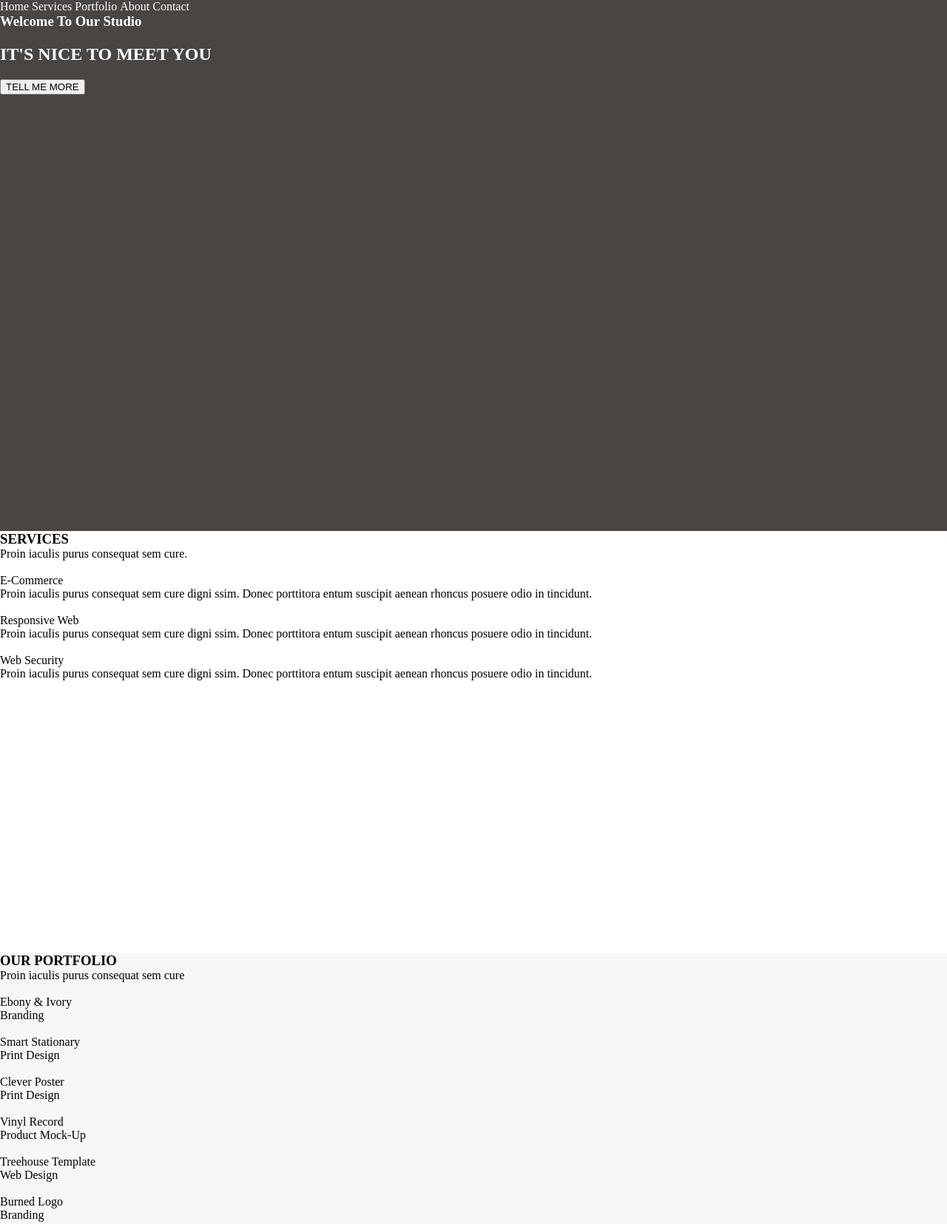
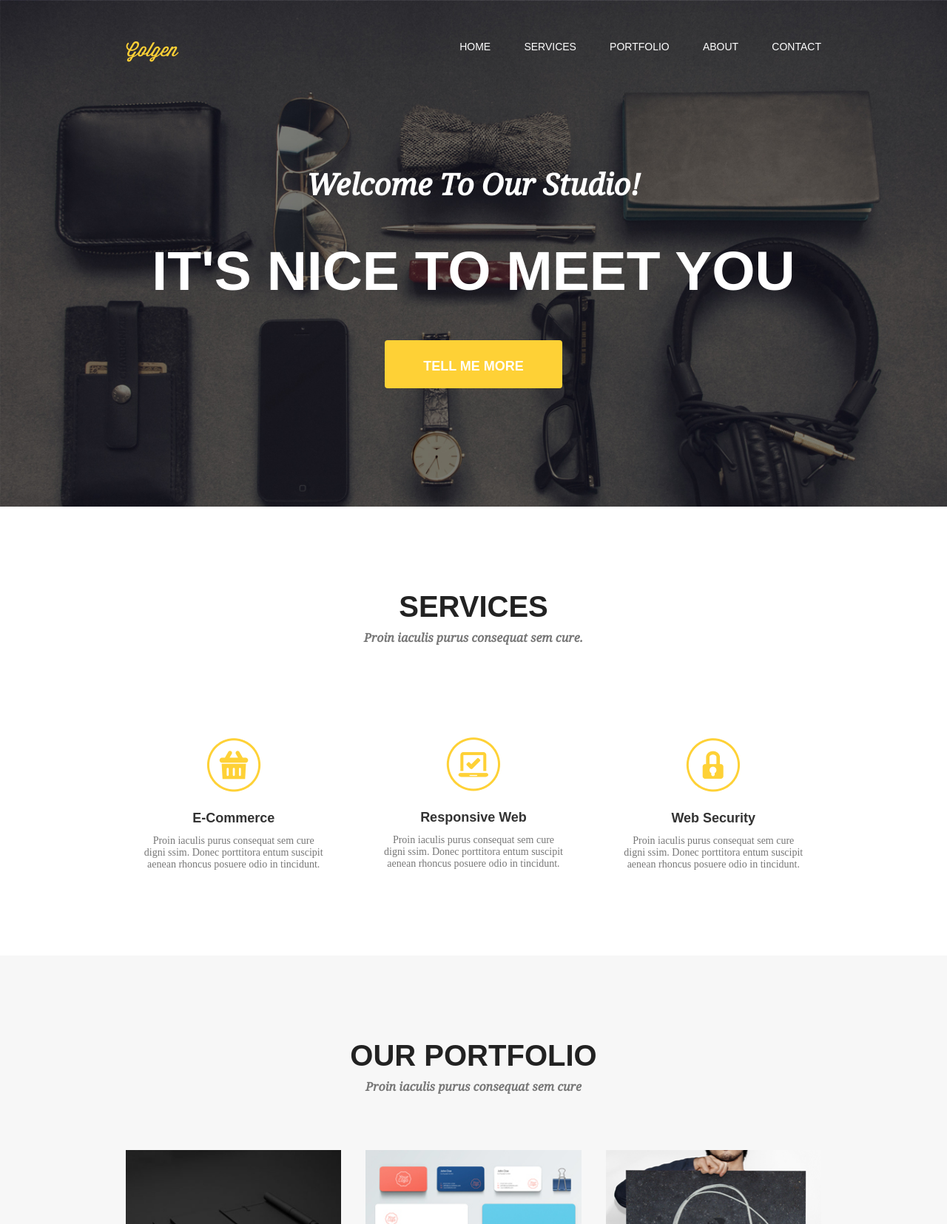
Before and after one commit to ilyuhin/MCSproject, a plain HTML site: page index.html in a window 1280 px wide. Shown: the top 1655 px of the page at 74% size. Drawn offline with Linux system fonts and the light colour scheme.

Commit message:
Second commit

```diff
--- /dev/null
+++ b/fonts.css
@@ -0,0 +1,87 @@
+h1 {
+	color: #ffffff;
+	font-family: 'Montserrat', sans-serif;
+	font-weight: 700;
+	font-size: 75px;
+}
+
+h2 {
+	color: #ffffff;
+	font-size: 40px;
+	font-family: 'DroidSerif';
+}
+
+@font-face {
+	src: url('./fonts/DroidSerif-Italic.ttf');
+	font-family: DroidSerif;
+}
+
+h3 {
+	color: #222222;
+	font-family: 'Montserrat', sans-serif;
+	font-weight: 700;
+	font-size: 40px;
+}
+
+h4 {
+	color: #777777;
+	font-family: 'DroidSerif';
+	font-size: 16px;
+}
+
+
+h5 {
+	font-family: 'Montserrat', sans-serif;
+	font-weight: 700;
+    font-size: 18px;
+	color: #333333;
+}
+
+@font-face {
+	src: url('./fonts/DroidSerif-Italic.ttf');
+	font-family: DroidSerif;
+}
+
+h6 {
+	color: #737373;
+	font-size: 14px;
+	font-family: 'DroidSerif';
+}
+
+@font-face {
+	src: url('./fonts/DroidSerif-Italic.ttf');
+	font-family: DroidSerif;
+}
+
+.btn {
+ 	color: #ffffff;
+    font-family: 'Montserrat', sans-serif;
+	font-weight: 700;
+ 	font-size: 18px;
+ 	text-transform: uppercase;
+ }
+
+.logo {
+	color: #fed136;
+	font-size: 26px;
+	font-family: 'WisdomScript';
+}
+
+@font-face {
+    src: url('./fonts/WisdomScriptAJ.woff');
+	font-family: WisdomScript;
+}
+
+h5 {
+	font-family: 'Montserrat', sans-serif;
+	font-weight: 700;
+    font-size: 18px;
+	color: #333333;
+}
+
+.services-text {
+	color: #777777;
+	font-family: 'Roboto Slab', serif;
+	font-weight: 400;
+	font-size: 14px;
+}
--- a/index.html
+++ b/index.html
@@ -4,98 +4,103 @@
 	<meta charset="UTF-8">
 	<title>Project</title>
 	<link rel="stylesheet" href="style.css">
+	<link rel="stylesheet" href="normalize.css">
+	<link rel="stylesheet" href="fonts.css">
 </head>
 <body>
 	<header>
+		<div class="content-width menu-flex">
+			<div class="logo">Golgen</div>
 		    <ul class="menu-main">
-	        <li>Home</li>
-            <li>Services</li>
-            <li>Portfolio</li>
-            <li>About</li>
-            <li>Contact</li>
+	            <li><a href="#head">Home</a></li>
+                <li><a href="#services">Services</a></li>
+                <li><a href="#portfolio">Portfolio</a></li>
+                <li><a href="#about">About</a></li>
+                <li><a href="#contact">Contact</a></li>
 		    </ul>
+	    </div>
 	</header>
-	<section class="head-section">
-		<h3>Welcome To Our Studio</h3>
-		<p><h1>IT'S NICE TO MEET YOU</h1></p>
-		<p><button>TELL ME MORE</button></p>
-	</section>
-	<section class="services-section">
-
-	    <h3>SERVICES</h3>
-		<p>
-		    Proin iaculis purus consequat sem cure.
-		</p>
-		<div>
-			<p><img src=""></p>
-			<p>
-				E-Commerce
-			</p>
-			<p>
-				Proin iaculis purus consequat sem cure
-                digni ssim. Donec porttitora entum suscipit
-                aenean rhoncus posuere odio in tincidunt.
-			</p>
-        </div>
-        <div>
-			<p><img src=""></p>
-			<p>
-				Responsive Web
-			</p>
-			<p>
-				Proin iaculis purus consequat sem cure
-                digni ssim. Donec porttitora entum suscipit
-                aenean rhoncus posuere odio in tincidunt.
-			</p>
-        </div>
-        <div>
-			<p><img src=""></p>
-			<p>
-				Web Security
-			</p>
-			<p>
-				Proin iaculis purus consequat sem cure
-                digni ssim. Donec porttitora entum suscipit
-                aenean rhoncus posuere odio in tincidunt.
-			</p>
+	<section class="head-section" id="head">
+		<div class="conten-width">
+		    <h2>Welcome To Our Studio!</h2>
+		    <h1>IT'S NICE TO MEET YOU</h1>
+		    <div class="button-position"><input type="button" class='btn' value="Tell Me More"></div>
 		</div>
 	</section>
-	<section class="portfolio-section">
+	<section class="services-section" id="services">
+		<div class="content-width">
+	        <h3>SERVICES</h3>
+		    <h4>Proin iaculis purus consequat sem cure.</h4>
+		    <div class="flex-services">
+		        <div class="services-item">
+			        <img src="./img/services-item1.png" alt="E-Commerce">
+			        <h5>E-Commerce</h5>
+			        <div class="services-text">
+				    Proin iaculis purus consequat sem cure <br>
+				    digni ssim. Donec porttitora entum suscipit <br>
+				    aenean rhoncus posuere odio in tincidunt.
+			        </div>
+			    </div>
+                <div class="services-item">
+			        <img src="./img/services-item2.png" alt="Responsive Web">
+			        <h5>Responsive Web</h5>
+			        <div class="services-text">
+				    Proin iaculis purus consequat sem cure <br>
+				    digni ssim. Donec porttitora entum suscipit <br>
+				    aenean rhoncus posuere odio in tincidunt.
+			        </div>
+                </div>
+                <div class="services-item">
+			        <img src="./img/services-item3.png" alt="Web Security">
+				    <h5>Web Security</h5>
+	                <div class="services-text">
+				    Proin iaculis purus consequat sem cure <br>
+				    digni ssim. Donec porttitora entum suscipit <br>
+				    aenean rhoncus posuere odio in tincidunt.
+                    </div>
+                </div>
+            </div>
+        </div>
+	</section>
+	<section class="portfolio-section" id="portfolio">
+		<div class="content-width">
 	    <h3>OUR PORTFOLIO</h3>
-	    <p>Proin iaculis purus consequat sem cure</p>
-	    <div>
-		    <p><img src=""></p>
-		    <p>Ebony & Ivory</p>
-		    <p>Branding</p>
+	    <h4>Proin iaculis purus consequat sem cure</h4>
+	    <div class="flex">
+	        <div class="portfolio-item">
+		        <img src="./img/portfolio-item1.jpg" alt="Ebony & Ivory">
+		        <h5>Ebony & Ivory</h5>
+		        <h6>Branding</h6>
 	        </div>
-	    <div>
-		    <p><img src=""></p>
-		    <p>Smart Stationary</p>
-		    <p>Print Design</p>
+	        <div class="portfolio-item">
+		        <img src="./img/portfolio-item2.jpg" alt="Smart Stationary">
+		        <h5>Smart Stationary</h5>
+		        <h6>Print Design</h6>
 	        </div>
-	    <div>
-		    <p><img src=""></p>
-		    <p>Clever Poster</p>
-		    <p>Print Design</p>
+	        <div class="portfolio-item">
+		        <img src="./img/portfolio-item3.jpg" alt="Clever Poster">
+		        <h5>Clever Poster</h5>
+		        <h6>Print Design</h6>
 	        </div>
-	    <div>
-		    <p><img src=""></p>
-		    <p>Vinyl Record</p>
-		    <p>Product Mock-Up</p>
+	        <div class="portfolio-item">
+		        <img src="./img/portfolio-item4.jpg" alt="Vinyl Record">
+		        <h5>Vinyl Record</h5>
+		        <h6>Product Mock-Up</h6>
 	        </div>
-	    <div>
-		    <p><img src=""></p>
-		    <p>Treehouse Template</p>
-		    <p>Web Design</p>
+	        <div class="portfolio-item">
+		        <img src="./img/portfolio-item5.jpg" alt="Treehouse Template">
+		        <h5>Treehouse Template</h5>
+		        <h6>Web Desig</h6>
 	        </div>
-	    <div>
-		    <p><img src=""></p>
-		    <p>Burned Logo</p>
-		    <p>Branding</p>
+	        <div class="portfolio-item">
+		        <img src="./img/portfolio-item6.jpg" alt="Burned Logo">
+		        <h5>Burned Logo</h5>
+		        <h6>Branding</h6>
+		    </div>
 	    </div>
 	</section>
 
-	<section class="about-section">
+	<section class="about-section" id="about">
 		<h3>ABOUT US</h3>
 		<p>Proin iaculis purus consequat sem cure.</p>
 		<div>
@@ -190,7 +195,7 @@
 
 	</section>
 
-	<section class="contact-section">
+	<section class="contact-section" id="contact">
 		<h3>CONTACT US</h3>
 		<p>Proin iaculis purus consequat sem cure. </p>
         <p><button>SEND MESSAGE</button></p>
--- a/style.css
+++ b/style.css
@@ -1,58 +1,232 @@
-body, p, h3 {
+body {
 	margin: 0;
 }
 
-header{
-   background-color: #494543;
+section {
+	padding-top: 110px;
+	padding-bottom: 110px;
+	margin: 0;
 }
 
-.menu-main li {display: inline;}
+h1 {
+	margin: 55px 0 60px;
+	text-align: center;
+}
 
+h2 {
+	margin: 0;
+	padding-top: 117px;
+	text-align: center;
+}
+
+h3 {
+	text-align: center;
+	margin: 0;
+	padding: 2px 0 0;
+	text-transform: uppercase;
+}
+
+h4 {
+	text-align: center;
+	margin: 0;
+	padding: 11px 0 75px;
+	font-style: italic;
+}
+
+.content-width {
+	width: 100%;
+	margin: 0 auto;
+}
+
+@media (min-width: 941px) {
+	.content-width {
+		width: 940px;
+		margin: 0 auto;
+	}
+}
+
+.head-section {
+	background-color: #494543;
+	background: url(./img/head-background.jpg);
+	background-size: cover;
+}
+
+header {
+   position: absolute;
+   width: 100%;
+   margin-top: 55px;
+}
+
+header a {
+	color: #ffffff;
+	text-decoration: none;
+}
+
+header a:focus {
+	outline: none;
+	text-decoration: underline;
+}
 
 .menu-main {
    padding: 0;
    margin: 0;
    list-style: none;
    color: #ffffff;
+   width: 52%;
+   display: inline-flex;
+   flex-wrap: wrap;
+   justify-content: space-between;
+   text-transform: uppercase;
 }
 
-.head-section {
-	background-color: #494543;
-	color: #ffffff;
-	height: 700px;
+
+.menu-main li {
+	display: inline;
+    font-size: 14px;
+    font-family: 'Montserrat', sans-serif;
+	font-weight: 400;
 }
 
-.services-section {
-	background-color: #ffffff;
-	height: 570px;
+.menu-flex {
+    display: flex;
+	flex-wrap: wrap;
+	justify-content: space-between;
+}
+
+.button-position {
+	text-align: center;
+}
+
+.btn {
+    background-color: #fed136;
+ 	text-transform: uppercase;
+ 	border: none;
+ 	border-radius: 4px;
+ 	width: 240px;
+	height: 65px;
+	padding: 25px 50px;
+    box-sizing: border-box;
+    margin-bottom: 50px;
+}
+
+.flex-services {
+    display: flex;
+    flex-wrap: wrap;
+    justify-content: space-between;
+}
+
+.services-item {
+	width: 100%;
+	display: flex;
+	flex-direction: column;
+	align-items: center;
+}
+
+.services-item:nth-child(n + 1) {
+	margin-top: 50px;
+}
+
+@media (min-width: 651px) {
+	.services-item {
+		width: 31%;
+    }
+
+    .services-item:nth-child(n + 3) {
+	    margin-top: 50px;
+	}
+
+}
+
+.services-item img {
+	margin: 0
+}
+
+.services-item h5 {
+	text-align: center;
+	margin: 25px 0 0;
+}
+
+.services-text {
+    text-align: center;
+    margin-top: 12px;
+    margin-bottom: 5px;
 }
 
 .portfolio-section {
 	background-color: #f7f7f7;
-	height: 1220px;
+}
+
+.portfolio-item {
+	width: 100%;
+	background-color: #ffffff;
+}
+
+.portfolio-item img {
+	width: 100%;
+	max-height: 100%;
+}
+
+.portfolio-item h5 {
+	text-align: center;
+	margin: 30px 0 0;
+}
+
+.portfolio-item h6 {
+	text-align: center;
+	margin: 0 0 30px;
+}
+
+.portfolio-item:nth-child(n + 2) {
+	margin-top: 50px;
+}
+
+@media (min-width: 401px) {
+	.portfolio-item {
+		width: 48%;
+    }
+
+    .portfolio-item:nth-child(n + 2) {
+	margin-top: 0;
+}
+
+    .portfolio-item:nth-child(n + 3) {
+	    margin-top: 50px;
+}
+
+@media (min-width: 651px) {
+	.portfolio-item {
+		width: 31%;
+    }
+    .portfolio-item:nth-child(n + 3) {
+	    margin-top: 0;
+	}
+
+    .portfolio-item:nth-child(n + 4) {
+	    margin-top: 50px;
+    }
+}
+
+.flex {
+	display: flex;
+	flex-wrap: wrap;
+	justify-content: space-between;
+	margin-bottom: 10px;
 }
 
 .about-section {
 	background-color: #ffffff;
-	height: 1667px;
 }
 .team-section {
 	background-color: #f7f7f7;
-	height: 820px;
 }
 
 .clients-section {
-	background-color: #ffffff;
-	height: 165px;
 }
 
 .contact-section {
 	background-color: #222222;
 	color: #ffffff;
-	height: 680px;
 }
 
 .links-section {
-	background-color: #ffffff;
-	height: 90px;
 }
```
Also changed, not shown: fonts/DroidSerif-Italic.ttf (added), fonts/WisdomScriptAJ.woff (added), img/head-background.jpg (added), img/portfolio-item1.jpg (added), img/portfolio-item2.jpg (added), img/portfolio-item3.jpg (added), img/portfolio-item4.jpg (added), img/portfolio-item5.jpg (added), img/portfolio-item6.jpg (added), img/services-item1.png (added), img/services-item2.png (added), img/services-item3.png (added), normalize.css (added). Lines whose indentation alone changed are shown as unchanged.
